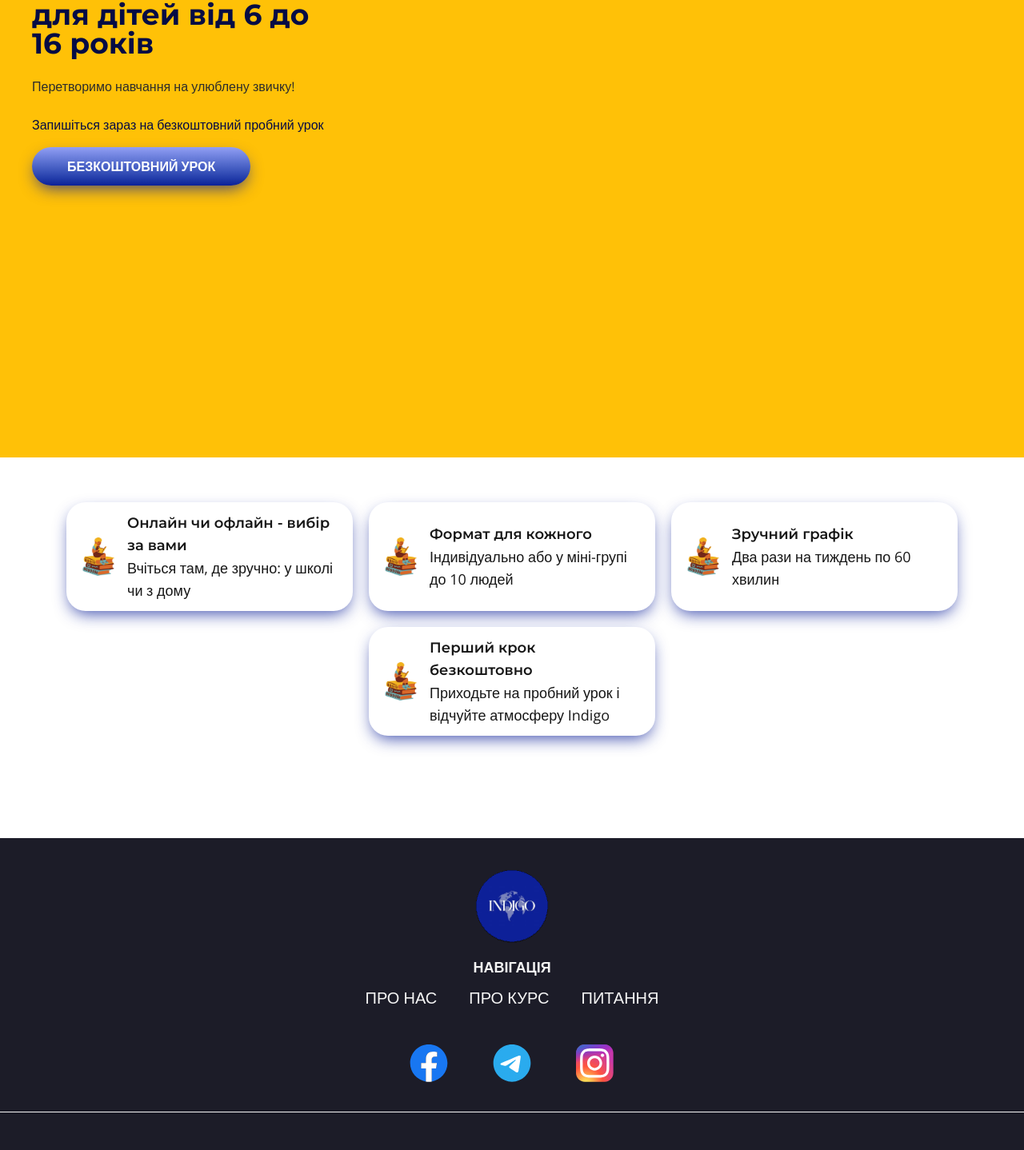
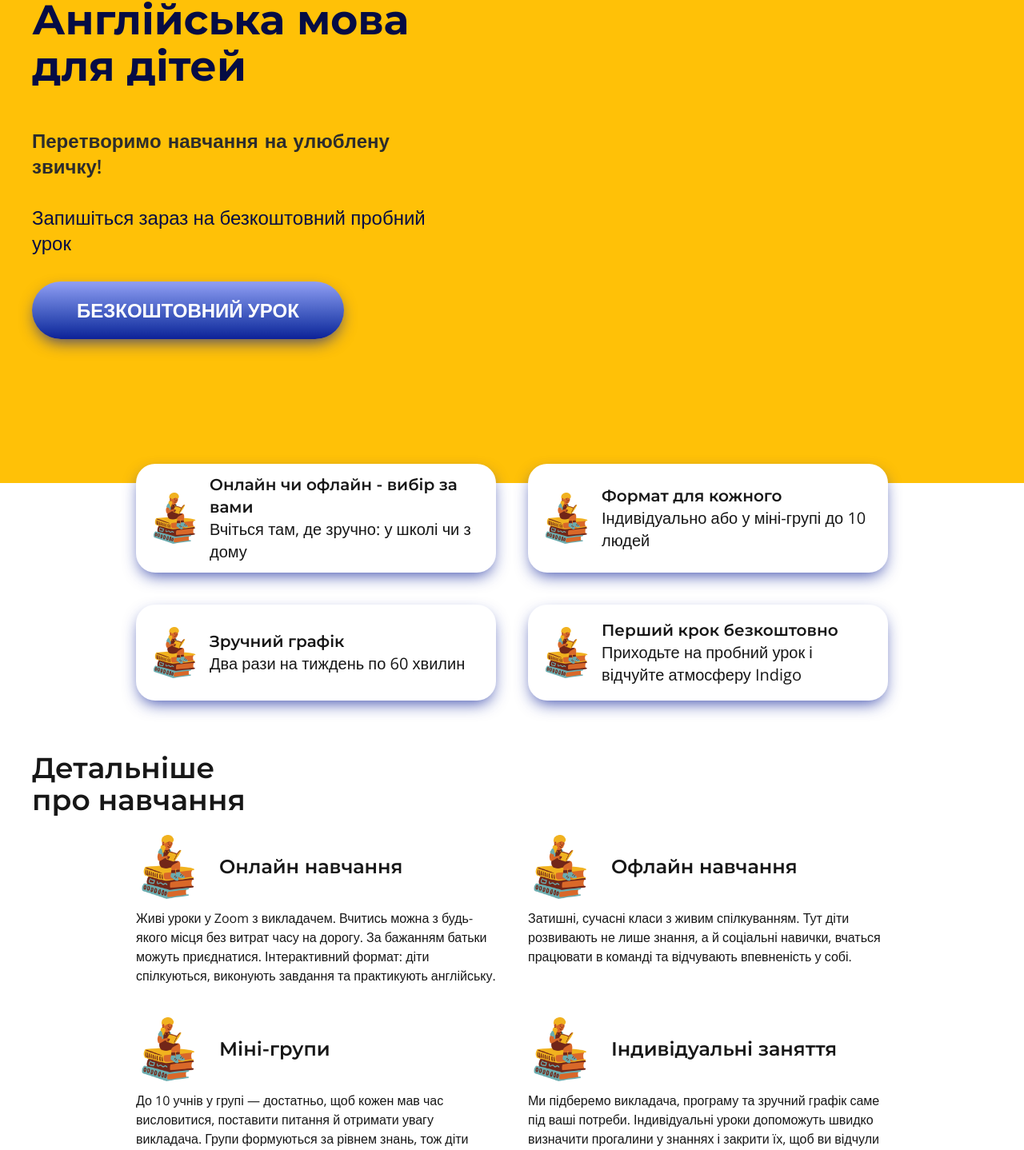
Before and after one commit to IraMira333/indigo-school, a Next.js app: page / in a window 1280 px wide. Shown: the part 228-1666 px from the top of the page at 80% size. Built offline with nearby package versions, Linux system fonts and the light colour scheme.

Commit message:
Added animations & Details section

```diff
--- a/src/app/page.tsx
+++ b/src/app/page.tsx
@@ -1,4 +1,5 @@
 import { AdvantagesList } from "@/components/advantages/AdvantagesList";
+import { DetailsList } from "@/components/details/DetailsList";
 import { Hero } from "@/components/hero/Hero";
 
 export default function Home() {
@@ -6,6 +7,7 @@ export default function Home() {
         <>
             <Hero />
             <AdvantagesList />
+            <DetailsList />
         </>
     );
 }
--- a/src/components/advantages/AdvantageCard.tsx
+++ b/src/components/advantages/AdvantageCard.tsx
@@ -1,23 +1,19 @@
 import Image from "next/image";
 
 export const AdvantageCard = ({
-    key,
     advantage,
 }: {
     key: number;
     advantage: { icon: string; title: string; description: string };
 }) => {
     return (
-        <li
-            key={key}
-            className="shadow-button bg-white-custom relative z-[1] flex min-h-30 w-full max-w-[358px] items-center gap-3 rounded-3xl px-4 py-3"
-        >
+        <li className="shadow-button bg-white-custom pc:max-w-[450px] relative z-[1] flex min-h-30 w-full max-w-[358px] items-center gap-3 rounded-3xl px-4 py-3">
             <Image
                 src={advantage.icon}
                 alt={advantage.title}
                 width={240}
                 height={240}
-                className="h-12 w-12"
+                className="pc:h-16 pc:w-16 h-12 w-12 flex-shrink-0"
             />
             <div>
                 <h3 className="font-montserrat font-semibold">
--- a/src/components/advantages/AdvantagesList.tsx
+++ b/src/components/advantages/AdvantagesList.tsx
@@ -27,9 +27,9 @@ export const AdvantagesList = () => {
     return (
         <section
             id="advantages"
-            className="pc:pt-20 pc:pb-32 pc:px-10 pc:text-lg -mt-6 px-4 pb-20 text-sm"
+            className="pc:pb-16 pc:px-10 pc:text-xl -mt-6 px-4 pb-12 text-sm"
         >
-            <ul className="flex flex-wrap justify-center gap-5">
+            <ul className="pc:gap-10 flex flex-wrap justify-center gap-5">
                 {advantages.map((adv, index) => (
                     <AdvantageCard key={index} advantage={adv} />
                 ))}
--- /dev/null
+++ b/src/components/details/DetailsCard.tsx
@@ -0,0 +1,38 @@
+"use client";
+
+import { motion } from "framer-motion";
+import Image from "next/image";
+
+export const DetailsCard = ({
+    index,
+    detail,
+}: {
+    index: number;
+    detail: { icon: string; title: string; description: string };
+}) => {
+    const fromLeft = index % 2 === 0;
+
+    return (
+        <motion.li
+            className="pc:max-w-[450px] min-h-30 w-full max-w-[750px]"
+            initial={{ opacity: 0, x: fromLeft ? -100 : 100 }}
+            whileInView={{ opacity: 1, x: 0 }}
+            viewport={{ amount: 0.2 }}
+            transition={{ duration: 0.6, ease: "easeOut" }}
+        >
+            <div className="mb-3 flex items-center gap-6">
+                <Image
+                    src={detail.icon}
+                    alt={detail.title}
+                    width={240}
+                    height={240}
+                    className="pc:h-20 pc:w-20 h-16 w-16"
+                />
+                <h3 className="font-montserrat text-2xl font-semibold">
+                    {detail.title}
+                </h3>
+            </div>
+            <p>{detail.description}</p>
+        </motion.li>
+    );
+};
--- /dev/null
+++ b/src/components/details/DetailsList.tsx
@@ -0,0 +1,54 @@
+import { DetailsCard } from "./DetailsCard";
+
+const details = [
+    {
+        title: "Онлайн навчання",
+        description:
+            "Живі уроки у Zoom з викладачем. Вчитись можна з будь-якого місця без витрат часу на дорогу. За бажанням батьки можуть приєднатися. Інтерактивний формат: діти спілкуються, виконують завдання та практикують англійську.",
+        icon: "/icon1.png",
+    },
+    {
+        title: "Офлайн навчання",
+        description:
+            "Затишні, сучасні класи з живим спілкуванням. Тут діти розвивають не лише знання, а й соціальні навички, вчаться працювати в команді та відчувають впевненість у собі.",
+        icon: "/icon1.png",
+    },
+    {
+        title: "Міні-групи",
+        description:
+            "До 10 учнів у групі — достатньо, щоб кожен мав час висловитися, поставити питання й отримати увагу викладача. Групи формуються за рівнем знань, тож діти навчаються разом із тими, хто на одній хвилі, без страху зробити помилку.",
+        icon: "/icon1.png",
+    },
+    {
+        title: "Індивідуальні заняття",
+        description:
+            "Ми підберемо викладача, програму та зручний графік саме під ваші потреби. Індивідуальні уроки допоможуть швидко визначити прогалини у знаннях і закрити їх, щоб ви відчули динаміку з перших занять. Працюємо як із загальним підвищенням рівня англійської, так і з підготовкою до іспитів чи тестів.",
+        icon: "/icon1.png",
+    },
+    {
+        title: "Зручний графік",
+        description:
+            "Двічі на тиждень по 60 хвилин — саме стільки потрібно, щоб бачити прогрес і водночас мати час для відпочинку та інших занять.",
+        icon: "/icon1.png",
+    },
+    {
+        title: "Досвідчені викладачі",
+        description:
+            "Наші викладачі перетворюють уроки на захопливу подорож у світ англійської. Вони вміють зацікавити дитину, створити дружню атмосферу та забезпечити результат — як в офлайні, так і онлайн.",
+        icon: "/icon1.png",
+    },
+];
+export const DetailsList = () => {
+    return (
+        <section id="advantages" className="pc:pb-16 pc:px-10 px-4 pb-12">
+            <h2 className="font-montserrat mb-6 max-w-[300px] text-4xl font-semibold">
+                Детальніше про навчання
+            </h2>
+            <ul className="pc:gap-10 flex flex-wrap justify-center gap-5">
+                {details.map((detail, index) => (
+                    <DetailsCard index={index} key={index} detail={detail} />
+                ))}
+            </ul>
+        </section>
+    );
+};
--- a/src/components/header/Header.tsx
+++ b/src/components/header/Header.tsx
@@ -6,8 +6,8 @@ import Navbar from "./Navbar";
 export const Header = () => {
     return (
         <header className="relative">
-            <div className="pc:px-10 pc:max-w-[1440px] mx-auto flex h-[64px] items-center justify-between px-4">
-                <IconLogo className="relative z-10 w-12" />
+            <div className="pc:px-10 pc:max-w-[1440px] pc:h-24 mx-auto flex h-[64px] items-center justify-between px-4">
+                <IconLogo className="pc:w-20 relative z-10 w-12" />
 
                 <nav className="pc:gap-8 flex items-center justify-end">
                     <Navbar />
--- a/src/components/header/Navbar.tsx
+++ b/src/components/header/Navbar.tsx
@@ -8,7 +8,8 @@ import { MobileMenu } from "./MobileMenu";
 const Navbar = () => {
     const [isHeaderMenuOpened, setIsHeaderMenuOpened] = useState(false);
 
-  const toggleHeaderMenuOpen = () => setIsHeaderMenuOpened(!isHeaderMenuOpened);
+    const toggleHeaderMenuOpen = () =>
+        setIsHeaderMenuOpened(!isHeaderMenuOpened);
 
     useEffect(() => {
         if (isHeaderMenuOpened) {
@@ -35,7 +36,7 @@ const Navbar = () => {
                 setIsHeaderMenuOpened={setIsHeaderMenuOpened}
             />
 
-      <Menu className="hidden pc:flex pc:gap-5 " />
+            <Menu className="pc:flex pc:gap-5 pc:text-xl hidden font-semibold" />
         </>
     );
 };
--- a/src/components/hero/Hero.tsx
+++ b/src/components/hero/Hero.tsx
@@ -1,3 +1,5 @@
+import { AnimatedText } from "../shared/AnimatedText";
+
 export const Hero = () => {
     return (
         <section
@@ -6,16 +8,14 @@ export const Hero = () => {
         >
             <div className="pc:px-10 relative mx-auto max-w-[1440px] px-4">
                 <div className="">
-                    <h1 className="font-montserrat pc:text-4xl mb-6 max-w-[350px] text-3xl leading-none font-bold">
-                        Англійська мова для дітей від 6 до 16 років
+                    <h1 className="font-montserrat pc:text-[52px] pc:max-w-[500px] pc:mb-12 mb-6 max-w-[350px] text-4xl font-bold">
+                        Англійська мова для дітей
                     </h1>
-                    <p className="mb-6 max-w-[500px] text-[#2C2C2C]">
-                        Перетворимо навчання на улюблену звичку!
-                    </p>
-                    <p className="mb-4 max-w-[500px]">
+                    <AnimatedText text="Перетворимо навчання на улюблену звичку!" />
+                    <p className="pc:max-w-[500px] pc:text-2xl pc:mb-8 mb-4 max-w-[500px]">
                         Запишіться зараз на безкоштовний пробний урок
                     </p>
-                    <button className="from-light-blue to-blue-custom relative rounded-full bg-gradient-to-b px-11 py-3 font-bold text-white uppercase shadow-[0_8px_20px_-5px_rgba(13,32,152,0.8)] transition-all hover:shadow-[0_10px_25px_-5px_rgba(13,32,152,0.9)] active:translate-y-1 active:shadow-none">
+                    <button className="from-light-blue pc:text-2xl pc:py-5 pc:px-14 to-blue-custom relative rounded-full bg-gradient-to-b px-11 py-3 font-bold text-white uppercase shadow-[0_8px_20px_-5px_rgba(13,32,152,0.8)] transition-all hover:shadow-[0_10px_25px_-5px_rgba(13,32,152,0.9)] active:translate-y-1 active:shadow-none">
                         безкоштовний урок
                     </button>
                 </div>
--- /dev/null
+++ b/src/components/shared/AnimatedText.tsx
@@ -0,0 +1,42 @@
+"use client";
+
+import { motion } from "framer-motion";
+
+export const AnimatedText = ({ text }: { text: string }) => {
+    const words = text.split(" ");
+
+    let globalIndex = 0;
+
+    return (
+        <p className="pc:max-w-[500px] pc:font-semibold pc:text-2xl pc:mb-8 mb-6 flex max-w-[500px] flex-wrap text-[#2C2C2C]">
+            {words.map((word, wi) => {
+                const wordSpans = word.split("").map((char, ci) => {
+                    const i = globalIndex++;
+                    return (
+                        <motion.span
+                            key={i}
+                            animate={{
+                                color: ["#2C2C2C", "#b1bbfc", "#2C2C2C"],
+                            }}
+                            transition={{
+                                delay: i * 0.1,
+                                duration: 1,
+                                repeat: Infinity,
+                                repeatDelay: text.length * 0.1 + 2,
+                            }}
+                            className="inline-block"
+                        >
+                            {char}
+                        </motion.span>
+                    );
+                });
+
+                return (
+                    <span key={wi} className="mr-2 whitespace-nowrap">
+                        {wordSpans}
+                    </span>
+                );
+            })}
+        </p>
+    );
+};
```
Lines whose indentation alone changed are shown as unchanged.
